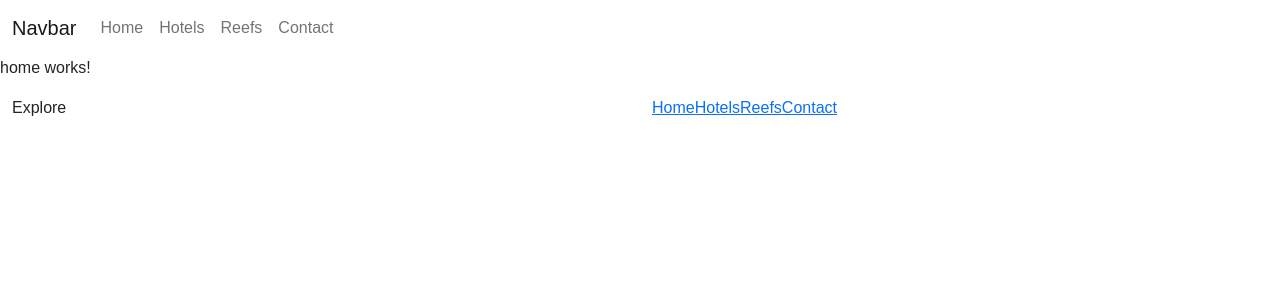
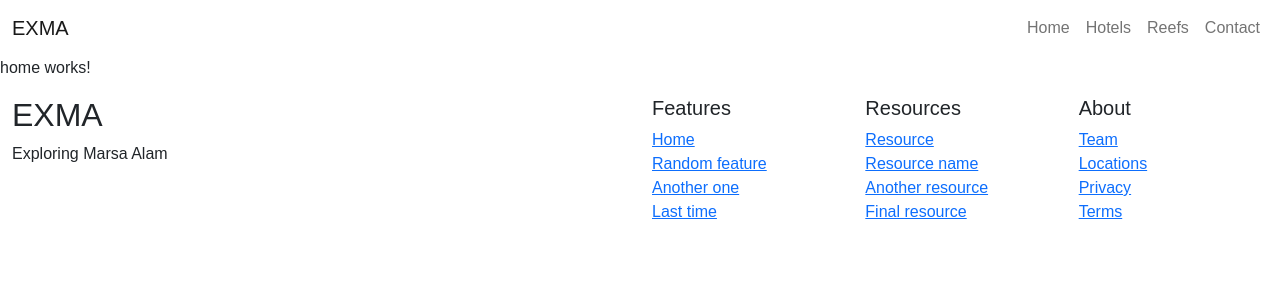
Before and after one commit to mihalko274/Explore_MarsaAlam, an Angular app: page / in a window 1280 px wide. Shown: the top 300 px of the page. Built offline with nearby package versions, Linux system fonts and the light colour scheme.

Commit message:
added html

```diff
--- a/src/app/sharepages/footer/footer.component.html
+++ b/src/app/sharepages/footer/footer.component.html
@@ -1,16 +1,35 @@
-<div class="container-fluid footer">
+<footer class="container-fluid footer">
   <div class="row">
-
-    <div class="col-lg-6">
-      <p>Explore</p>
+      <div class="col-lg-6">
+          <h2>EXMA</h2>
+          <p>Exploring Marsa Alam</p>
+      </div>
+    <div class="col-6 col-md">
+      <h5>Features</h5>
+      <ul class="list-unstyled footer-links">
+        <li><a routerLink="home">Home</a></li>
+        <li><a href="#">Random feature</a></li>
+        <li><a href="#">Another one</a></li>
+        <li><a href="#">Last time</a></li>
+      </ul>
     </div>
-
-    <div class="col-lg-4">
-      <a routerLink="home">Home</a>
-      <a routerLink="hotels">Hotels</a>
-      <a routerLink="reefs">Reefs</a>
-      <a routerLink="contact">Contact</a>
+    <div class="col-6 col-md">
+      <h5>Resources</h5>
+      <ul class="list-unstyled footer-links">
+        <li><a href="#">Resource</a></li>
+        <li><a href="#">Resource name</a></li>
+        <li><a href="#">Another resource</a></li>
+        <li><a href="#">Final resource</a></li>
+      </ul>
     </div>
-
+    <div class="col-6 col-md">
+      <h5>About</h5>
+      <ul class="list-unstyled footer-links">
+        <li><a href="#">Team</a></li>
+        <li><a href="#">Locations</a></li>
+        <li><a href="#">Privacy</a></li>
+        <li><a href="#">Terms</a></li>
+      </ul>
+    </div>
   </div>
-</div>
+</footer>
--- a/src/app/sharepages/navbar/navbar.component.html
+++ b/src/app/sharepages/navbar/navbar.component.html
@@ -2,12 +2,12 @@
 
 <nav class="navbar navbar-expand-lg" float="">
   <div class="container-fluid">
-      <a class="navbar-brand" href="#">Navbar</a>
+      <a class="navbar-brand" href="#">EXMA</a>
     <button class="navbar-toggler" type="button" data-bs-toggle="collapse" data-bs-target="#navbarNav" aria-controls="navbarNav" aria-expanded="false" aria-label="Toggle navigation">
       <span class="navbar-toggler-icon"></span>
     </button>
     <div class="collapse navbar-collapse" id="navbarNav">
-      <ul class="navbar-nav">
+      <ul class="navbar-nav ms-auto">
         <li class="nav-item">
           <a class="nav-link" routerLink="" routerLinkActive="active-link">Home</a>
         </li>
```
